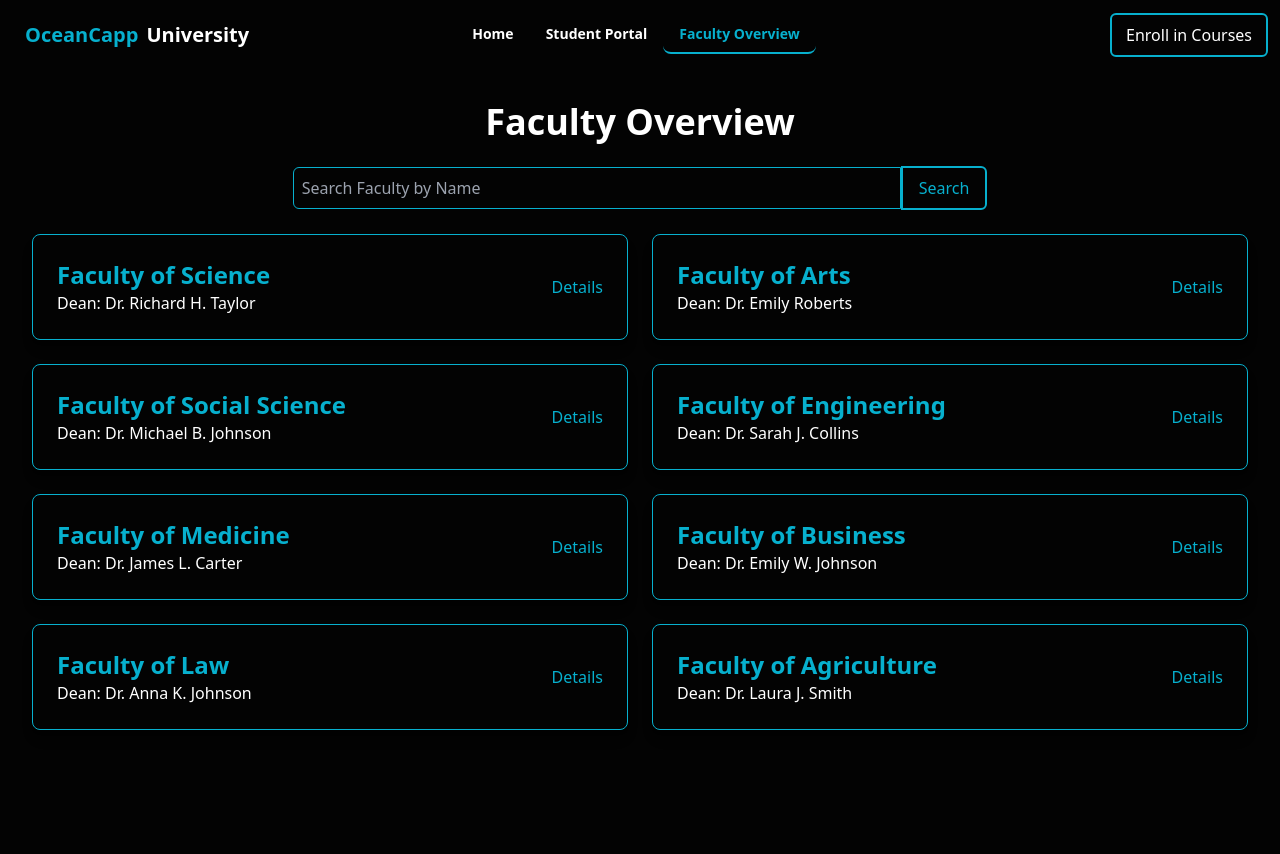
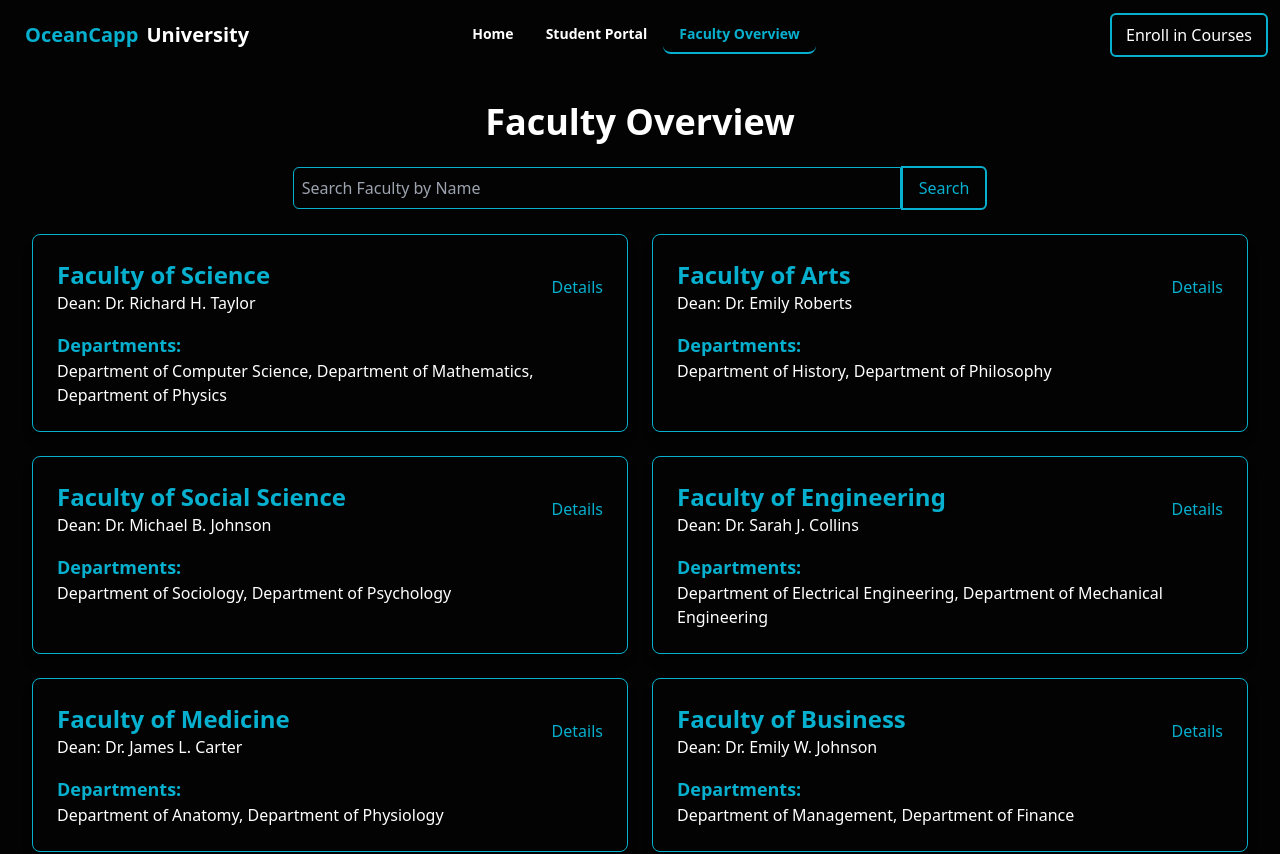
Before and after one commit to Monwar23/Student-Management-System, a React (Vite) app: page /faculty in a window 1280 px wide. Shown: the top 854 px of the page. Built offline with nearby package versions, Linux system fonts and the light colour scheme.

Commit message:
more update faculty m,angement

```diff
--- a/src/Pages/FacultyManagement.jsx
+++ b/src/Pages/FacultyManagement.jsx
@@ -5,7 +5,6 @@ const FacultyManagement = () => {
   const [search, setSearch] = useState("");
   const facultyList = useLoaderData();
 
-  // Filter faculty list based on search input
   const filteredFaculty = facultyList.filter((faculty) =>
     faculty.facultyName.toLowerCase().includes(search.toLowerCase())
   );
@@ -46,6 +45,15 @@ const FacultyManagement = () => {
               {faculty.facultyName}
             </h2>
             <p className="text-white">Dean: {faculty.deanName}</p>
+            <h3 className="text-lg font-semibold text-[#07B0CE] mt-4">Departments:</h3>
+            <p className="text-white">
+              {faculty.departments.map((department, index) => (
+                <span key={department.id}>
+                  {department.name}
+                  {index < faculty.departments.length - 1 && ", "}
+                </span>
+              ))}
+            </p>
             </div>
             <Link
               to={`/faculty/${faculty.id}`}
@@ -53,9 +61,7 @@ const FacultyManagement = () => {
             >
               Details
             </Link>
-
             </div>
-
           </div>
         ))}
       </div>
```
Lines whose indentation alone changed are shown as unchanged.
